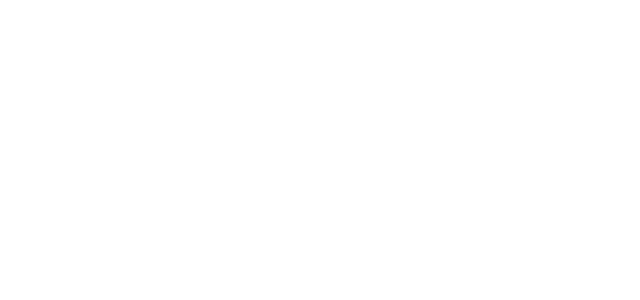
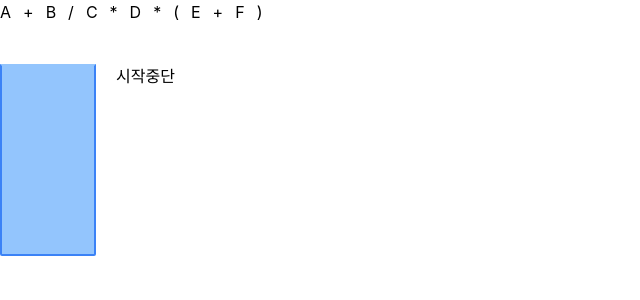
Before and after one commit to ojj1123/rpn-calculator, a React (Vite) app: page / in a window 1280 px wide. Shown: the top 300 px of the page, without its empty margins (0-640 px from the left). Built offline with nearby package versions, Linux system fonts and the light colour scheme.

Commit message:
feat: infix to postfix logic and markup

```diff
--- a/src/App.tsx
+++ b/src/App.tsx
@@ -1,5 +1,107 @@
+import { useEffect, useState } from "react";
+import { infixToPostfix, type Operator, tokenize } from "./utils/infix-to-postfix";
+
+// TODO would be input form state
+const expression = "A + B / C * D * ( E + F )";
+const tokens = tokenize(expression);
+const result = infixToPostfix(tokens);
+
 function App() {
-  return <></>;
+  const stepper = useStepper({ initialStep: 0, endStep: result.length - 1 });
+  const exp = result[stepper.step].exp;
+  const operatorStack = result[stepper.step].operatorStack;
+  const postfix = result[stepper.step].postfix.join(" ");
+
+  return (
+    <main className="flex flex-col gap-10">
+      <ul className="flex gap-3">
+        {tokens.map((token, index) => {
+          return (
+            <li key={index} className={`${index === exp.index ? "text-red-500" : "text-black"}`}>
+              {token}
+            </li>
+          );
+        })}
+      </ul>
+      <div className="flex gap-5">
+        <OperatorStack stack={operatorStack} />
+        <div className="flex flex-col">
+          <RPN postfix={postfix} />
+          <div className="flex">
+            <button type="button" onClick={() => stepper.start()}>
+              시작
+            </button>
+            <button type="button" onClick={() => stepper.stop()}>
+              중단
+            </button>
+          </div>
+        </div>
+      </div>
+    </main>
+  );
+}
+
+function OperatorStack({ stack }: { stack: Operator[] }) {
+  return (
+    <ul className="flex h-48 w-24 flex-col-reverse gap-2 rounded-b-sm border-2 border-blue-500 border-t-transparent bg-blue-300 p-1">
+      {stack.map((op, index) => {
+        return (
+          <li
+            className="w-full rounded-sm border-2 border-red-500 bg-red-300 p-2 text-center"
+            key={index}
+          >
+            {op}
+          </li>
+        );
+      })}
+    </ul>
+  );
+}
+
+function RPN({ postfix }: { postfix: string }) {
+  return <>{postfix}</>;
+}
+
+type Status = "running" | "pause";
+
+function useStepper({ initialStep = 0, endStep = 0 }) {
+  const [step, setStep] = useState(initialStep);
+  const [status, setStatus] = useState<Status>("pause");
+
+  const start = () => {
+    setStatus("running");
+  };
+
+  const stop = () => {
+    setStatus("pause");
+  };
+
+  useEffect(() => {
+    if (step >= endStep) {
+      setStatus("pause");
+    }
+  }, [step, endStep]);
+
+  useEffect(() => {
+    let intervalId: number | null = null;
+
+    if (status === "running") {
+      intervalId = setInterval(() => {
+        setStep((prev) => prev + 1);
+      }, 300);
+    } else {
+      if (intervalId) {
+        clearInterval(intervalId);
+      }
+    }
+    return () => {
+      if (intervalId) {
+        clearInterval(intervalId);
+      }
+    };
+  }, [status]);
+
+  return { step, start, stop };
 }
 
 export default App;
--- /dev/null
+++ b/src/utils/infix-to-postfix.ts
@@ -0,0 +1,115 @@
+const operatorMap = {
+  "+": 1,
+  "-": 1,
+  "*": 2,
+  "/": 2,
+  "(": 3,
+  ")": 3,
+};
+
+export type Operator = keyof typeof operatorMap;
+
+type Result = {
+  exp: { index: number; token: string };
+  operatorStack: Operator[];
+  postfix: string[];
+};
+
+const initialResult: Result[] = [{ exp: { index: -1, token: "" }, operatorStack: [], postfix: [] }];
+
+export function tokenize(input: string) {
+  return input.split(" ");
+}
+
+export function infixToPostfix(tokens: string[]) {
+  let result = initialResult;
+
+  tokens.forEach((token, index) => {
+    if (token === "(") {
+      // push
+      const last = result[result.length - 1];
+      const item = {
+        ...last,
+        exp: { index, token },
+        operatorStack: last.operatorStack.concat(token),
+      };
+      result = result.concat(item);
+    } else if (token === ")") {
+      let last = result[result.length - 1];
+      while (
+        last.operatorStack.length !== 0 &&
+        last.operatorStack[last.operatorStack.length - 1] !== "("
+      ) {
+        const { operatorStack, postfix } = last;
+        const peek = operatorStack[operatorStack.length - 1];
+        const item = {
+          ...last,
+          operatorStack: operatorStack.slice(0, -1),
+          postfix: postfix.concat(peek),
+        };
+        result = result.concat(item);
+        last = item;
+      }
+      // 왼쪽 괄호 제거(Pop)
+      const item = {
+        ...last,
+        exp: { index, token },
+        operatorStack: last.operatorStack.slice(0, -1),
+      };
+      result = result.concat(item);
+    } else if (isOperator(token)) {
+      let last = result[result.length - 1];
+      while (
+        last.operatorStack.length > 0 &&
+        operatorMap[last.operatorStack[last.operatorStack.length - 1]] >= operatorMap[token]
+      ) {
+        if (last.operatorStack[last.operatorStack.length - 1] === "(") break;
+
+        const { operatorStack, postfix } = last;
+        const peek = operatorStack[operatorStack.length - 1];
+        const item = {
+          ...last,
+          operatorStack: operatorStack.slice(0, -1),
+          postfix: postfix.concat(peek),
+        };
+        result = result.concat(item);
+        last = item;
+      }
+      const item = {
+        ...last,
+        exp: { index, token },
+        operatorStack: last.operatorStack.concat(token),
+      };
+      result = result.concat(item);
+    } else {
+      // postfix에 추가
+      const last = result[result.length - 1];
+      const item = {
+        ...last,
+        exp: { index, token },
+        postfix: last.postfix.concat(token),
+      };
+      result = result.concat(item);
+    }
+  });
+
+  let last = result[result.length - 1];
+
+  while (last.operatorStack.length > 0) {
+    const peek = last.operatorStack[last.operatorStack.length - 1];
+    const item = {
+      ...last,
+      exp: { index: -1, token: "" },
+      operatorStack: last.operatorStack.slice(0, -1),
+      postfix: last.postfix.concat(peek),
+    };
+    result = result.concat(item);
+    last = result[result.length - 1];
+  }
+
+  return result;
+}
+
+function isOperator(token: string): token is Operator {
+  return token in operatorMap;
+}
```
